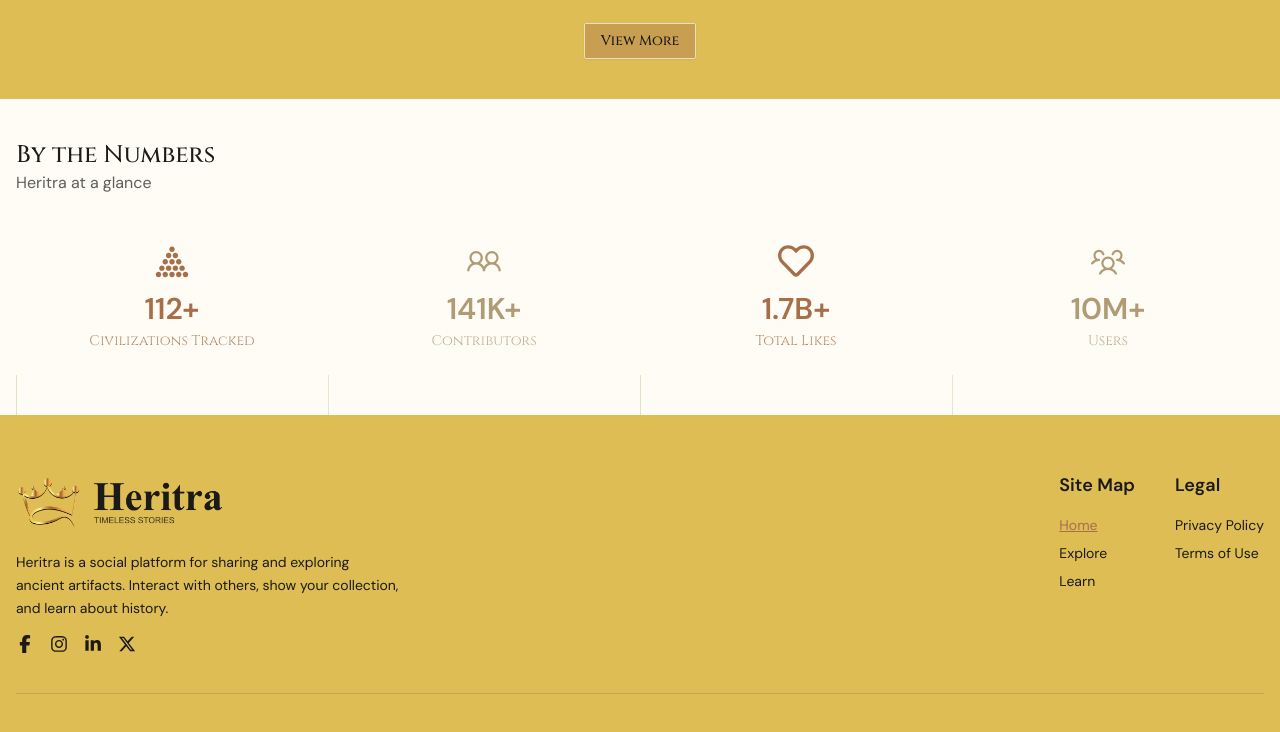
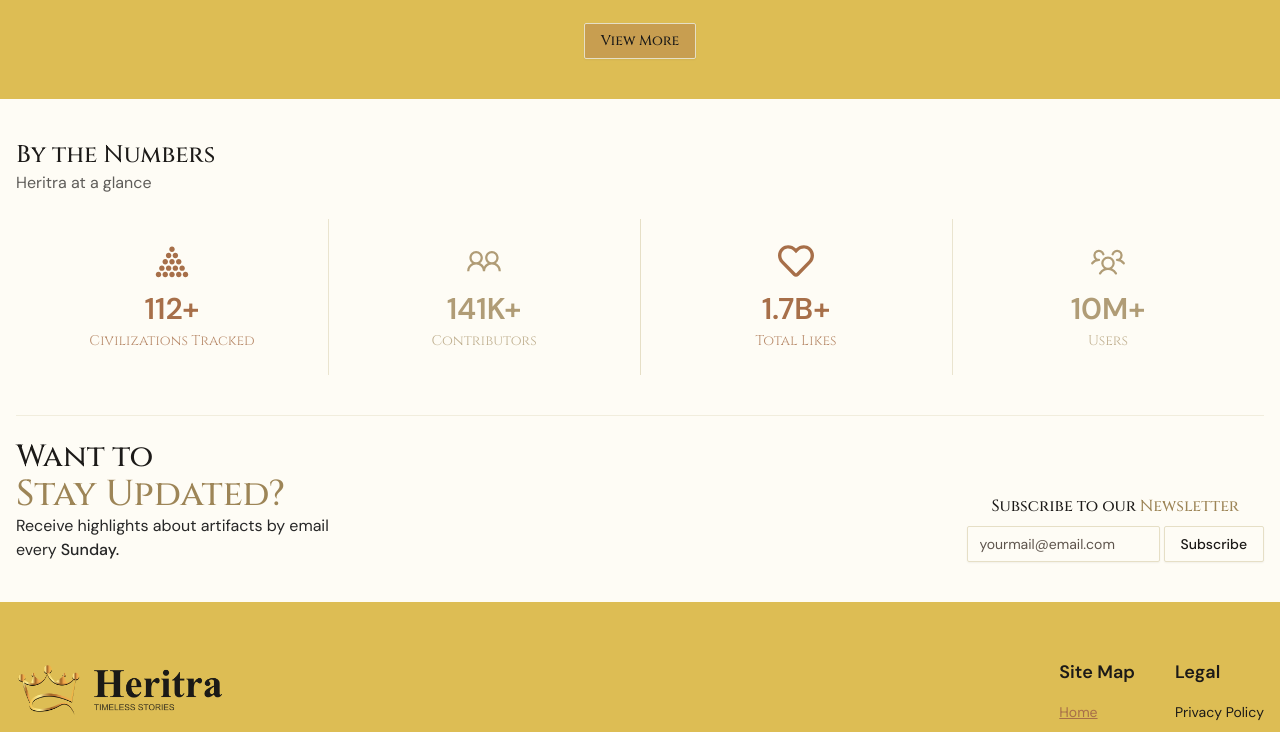
Before and after one commit to akibur-r/HERITRA-artifact-sharing-server, a React (Vite) app: page / in a window 1280 px wide. Shown: the part 1478-2210 px from the top of the page. Built offline with nearby package versions, Linux system fonts and the light colour scheme; no server answers.

Commit message:
Added newsletter section in homepage

```diff
--- /dev/null
+++ b/src/components/homepage/Newsletter/Newsletter.jsx
@@ -0,0 +1,88 @@
+import { Badge } from "@/components/ui/badge";
+import { Button } from "@/components/ui/button";
+import { Input } from "@/components/ui/input";
+import { Separator } from "@/components/ui/separator";
+import { useRef, useState } from "react";
+import { toast } from "sonner";
+
+const Newsletter = () => {
+  const newsletterEmailRef = useRef();
+  const [subscribed, setSubscribed] = useState(false);
+
+  const handleNewsletterSubscribe = (e) => {
+    e.preventDefault();
+    const email = newsletterEmailRef.current.value;
+    if (!email) {
+      toast.error("Subscription Failed", {
+        description: "Please provide your email.",
+      });
+
+      return;
+    }
+
+    const emailRegex = /^[^\s@]+@[^\s@]+\.[^\s@]+$/;
+
+    if (emailRegex.test(email)) {
+      toast.success("Subscribed", {
+        description: "You'll receive regular updates from now on.",
+      });
+      newsletterEmailRef.current.value = "";
+      setSubscribed(true);
+    } else {
+      toast.error("Subscription Failed", {
+        description: "You must provide a valid email.",
+      });
+    }
+  };
+
+  return (
+    <section className="max-w-screen-xl mx-auto px-4 my-10 space-y-6">
+      <Separator className="opacity-50"/>
+      <main className="flex flex-col md:flex-row gap-4 md:gap-16 justify-between items-end">
+        <div className="text-center md:text-left">
+          <h2 className="font-cinzel font-medium text-3xl md:text-4xl flex flex-col ">
+            <span className="text-[0.85em]">Want to</span>{" "}
+            <span className="text-accent">Stay Updated?</span>
+          </h2>
+          <p className="text-neutral-800 dark:text-neutral-300 space-x-1 max-w-sm">
+            <span>Receive highlights about artifacts by email every</span>
+            <span className="font-medium">Sunday.</span>
+          </p>
+        </div>
+
+        <div className="text-center space-y-2">
+          <h3 className="font-cinzel font-medium space-x-1">
+            <span>Subscribe to our</span>
+            <span className="text-accent">Newsletter</span>
+          </h3>
+          <form
+            onSubmit={handleNewsletterSubscribe}
+            className="flex w-full max-w-sm items-center gap-1"
+          >
+            {subscribed ? (
+              <>
+                <Badge className="w-full bg-green-500/20 rounded-xs text-foreground py-2">
+                  Subscribed!
+                </Badge>
+              </>
+            ) : (
+              <>
+                <Input
+                  ref={newsletterEmailRef}
+                  type="text"
+                  placeholder="yourmail@email.com"
+                  className="text-sm outline-0 border focus:!border-background focus:!ring-1"
+                />
+                <Button type="submit" variant="outline">
+                  Subscribe
+                </Button>
+              </>
+            )}
+          </form>
+        </div>
+      </main>
+    </section>
+  );
+};
+
+export default Newsletter;
--- a/src/components/homepage/Stats/Stats.jsx
+++ b/src/components/homepage/Stats/Stats.jsx
@@ -45,7 +45,7 @@ const Stats = () => {
         <h1 className="font-cinzel text-2xl font-medium">By the Numbers</h1>
         <p className="opacity-70">Heritra at a glance</p>
       </header>
-      <main className="grid grid-cols-2 md:grid-cols-4">
+      <main className="grid grid-cols-2 md:grid-cols-4 overflow-hidden">
         {stats.map((stat, i) => (
           <motion.div
             key={i}
@@ -62,7 +62,7 @@ const Stats = () => {
                 {stat.label}
               </div>
             </div>
-            <Separator orientation="vertical" className="hidden md:block" />
+            {i> 0 && <Separator orientation="vertical" className="-translate-y-full hidden md:block"/>}
           </motion.div>
         ))}
       </main>
--- a/src/pages/HomePage/HomePage.tsx
+++ b/src/pages/HomePage/HomePage.tsx
@@ -1,6 +1,7 @@
 import Blogs from "@/components/homepage/Blogs/Blogs";
 import FeaturedArtifacts from "@/components/homepage/FeaturedArtifacts/FeaturedArtifacts";
 import HeroButton from "@/components/homepage/HeroButton/HeroButton";
+import Newsletter from "@/components/homepage/Newsletter/Newsletter";
 import Stats from "@/components/homepage/Stats/Stats";
 import SwiperSlider from "@/components/homepage/SwiperSlider/SwiperSlider";
 import useDynamicTitle from "@/hooks/useDynamicTitle";
@@ -10,10 +11,11 @@ const HomePage = () => {
   return (
     <div className="relative homepage">
       <SwiperSlider />
-      <HeroButton/>
+      <HeroButton />
       <FeaturedArtifacts />
       <Blogs />
       <Stats />
+      <Newsletter />
     </div>
   );
 };
```
